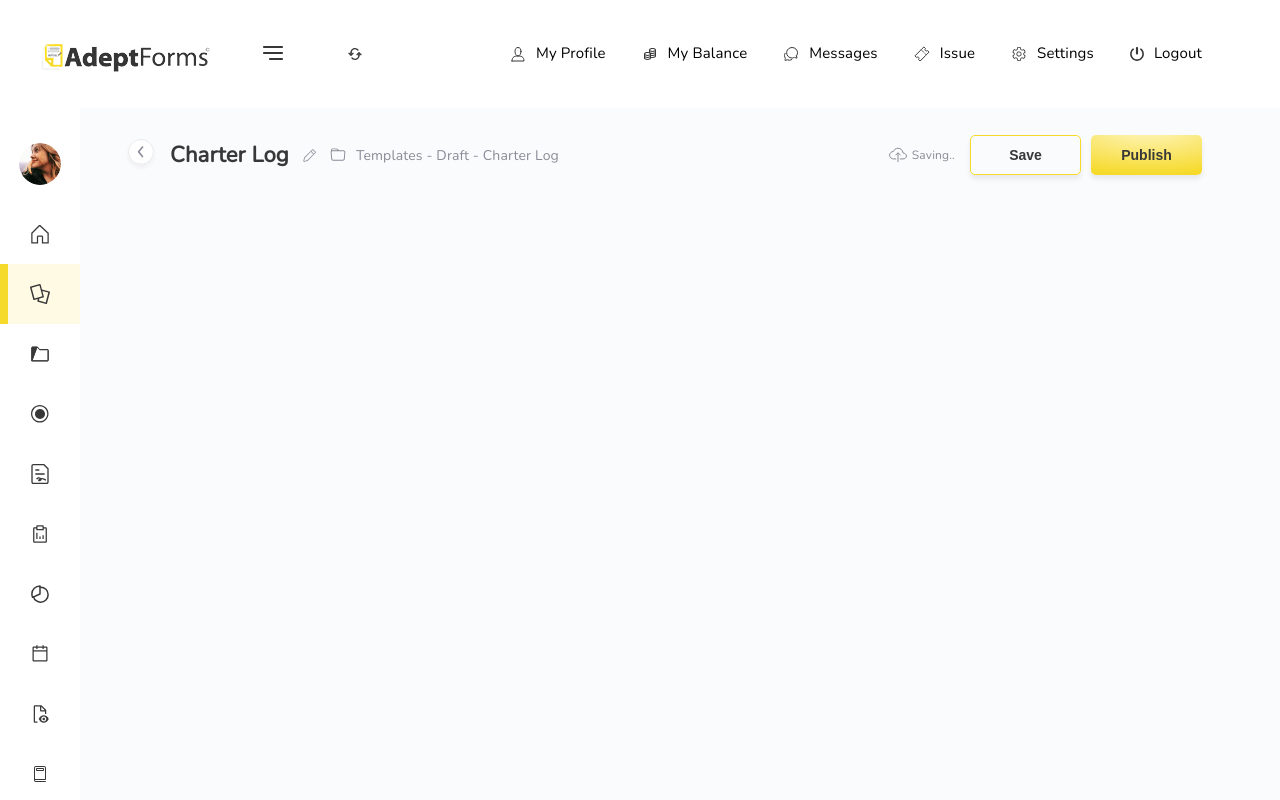
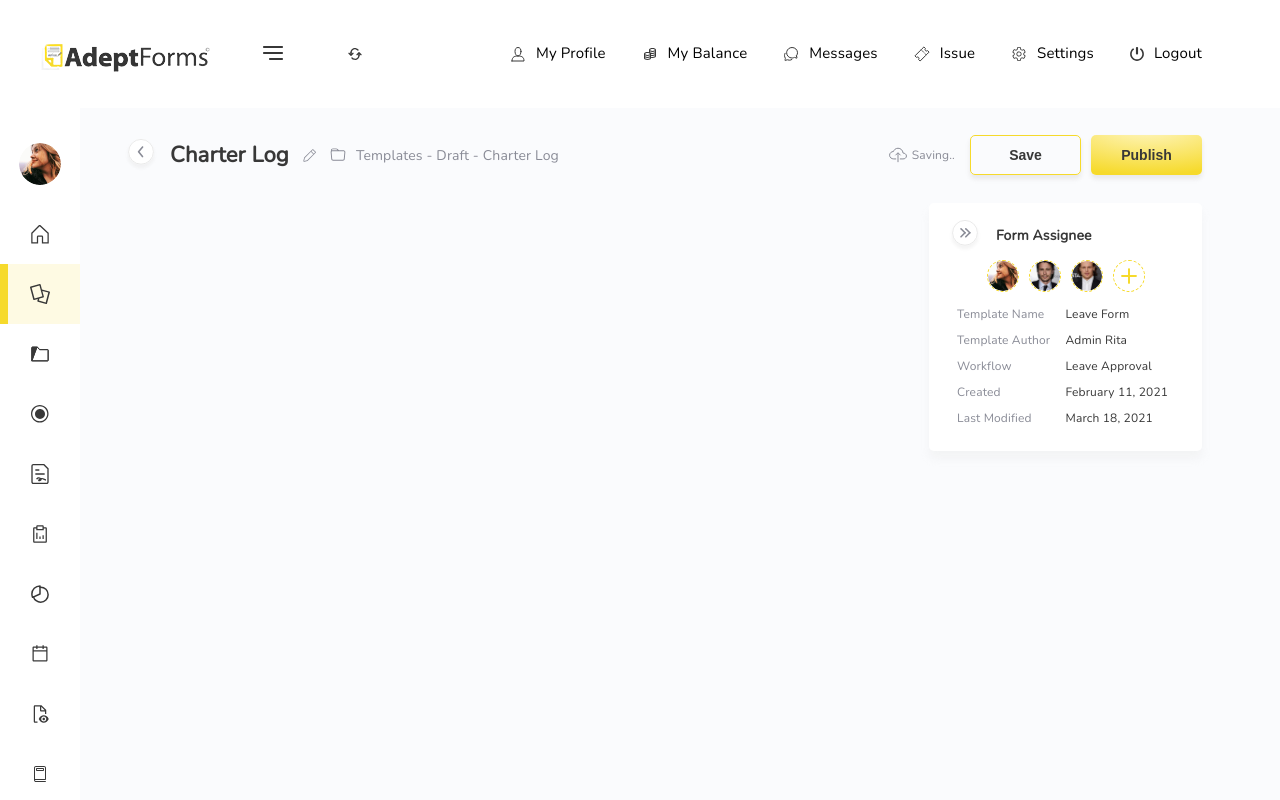
Before and after one commit to Fathoni17/test-giv, a React (Create React App) app: page / in a window 1280 px wide. Shown: the top 800 px of the page. Built offline with nearby package versions, Linux system fonts and the light colour scheme.

Commit message:
Implement form assignee

```diff
--- /dev/null
+++ b/src/components/form-info.tsx
@@ -0,0 +1,38 @@
+import React from "react";
+import { UserProfilePic, SidePaneCard } from ".";
+import '../style/form-info.css';
+import plus_ic from '../assets/svg/icons/plus-ic.svg';
+import user1 from '../assets/png/user1.png';
+import user2 from '../assets/png/user2.png';
+import user3 from '../assets/png/user3.png';
+
+interface DetailItemData { label: string, value: string };
+export const FormInformation = () => {
+    const data: DetailItemData[] = [
+        { label: 'Template Name', value: 'Leave Form'},
+        { label: 'Template Author', value: 'Admin Rita'},
+        { label: 'Workflow', value: 'Leave Approval'},
+        { label: 'Created', value: 'February 11, 2021'},
+        { label: 'Last Modified', value: 'March 18, 2021'},
+    ];
+    return (
+        <SidePaneCard className='form-info-container'>
+            <div className='users'>
+                <UserProfilePic image={user1} size={32} highlight={true} />
+                <UserProfilePic image={user2} size={32} highlight={false} />
+                <UserProfilePic image={user3} size={32} highlight={false} />
+                <div className='add-user-assignee'>
+                    <img src={plus_ic} alt="plus-icon" />
+                </div>
+            </div>
+            <div className='details'>
+                {data.map( ({label, value}) => {
+                    return <div className='detail-item'>
+                        <p className='label'>{label}</p>
+                        <p className='value'>{value}</p>
+                    </div>
+                })}
+            </div>
+        </SidePaneCard>
+    )
+}
--- a/src/components/index.ts
+++ b/src/components/index.ts
@@ -3,3 +3,5 @@ export * from './user-profile-pic';
 export * from './header';
 export * from './menu-bar';
 export * from './title-bar';
+export * from './form-info';
+export * from './side-pane-card';
--- /dev/null
+++ b/src/components/side-pane-card.tsx
@@ -0,0 +1,20 @@
+import React from "react";
+import form_ic from '../assets/svg/icons/form-info-ic.svg';
+import '../style/side-pane-card.css';
+
+interface SidePaneCardParams {
+    children?: any
+    className?: string
+}
+
+export const SidePaneCard = ({children, className}: SidePaneCardParams) => {
+    return (
+        <div className={'side-pane-card-container '.concat(className ?? '')}>
+        <div className='title'>
+            <img src={form_ic} alt="side-pane-card-icon" />
+            <p>Form Assignee</p>
+        </div>
+        {children}
+    </div>
+    );
+}
--- a/src/pages/page-editor.tsx
+++ b/src/pages/page-editor.tsx
@@ -1,5 +1,5 @@
 import React from 'react';
-import { HeaderContainer, MenuBar, TitleBar } from '../components'
+import { HeaderContainer, MenuBar, TitleBar, FormInformation } from '../components'
 
 export const PageEditor = () => {
     return (
@@ -14,7 +14,9 @@ export const PageEditor = () => {
                             <div className='thumbnail'></div>
                             <div className='workspace'></div>
                         </div>
-                        <div className='side-pane'></div>
+                        <div className='side-pane'>
+                            <FormInformation />
+                        </div>
                     </div>
                 </div>
             </div>
--- a/src/style/app.css
+++ b/src/style/app.css
@@ -56,14 +56,14 @@ body {
     display: flex;
     height: 100%;
     width: 273px;
-    padding: 0 78px 0 35px;
+    margin: 0 78px 0 35px;
 }
 
 .main-container .main-pane .thumbnail {
     display: flex;
     height: 100%;
     width: 235px;
-    padding: 0 35px 0 45px;
+    margin: 0 35px 0 45px;
 }
 
 .main-container .main-pane .workspace {
--- /dev/null
+++ b/src/style/form-info.css
@@ -0,0 +1,47 @@
+.form-info-container .users {
+    display: flex;
+    justify-content: center;
+    align-items: center;
+    margin: 8px auto 14px auto;
+}
+.form-info-container .users .user-pic,
+.form-info-container .users .add-user-assignee {
+    margin: 0 5px;
+    height: 32px;
+    width: 32px;
+    display: flex;
+    justify-content: center;
+    align-items: center;
+    border-radius: 32px;
+    border: 1px dashed #F6DA2B;
+    box-sizing: border-box;
+}
+.form-info-container .users .add-user-assignee img {
+    height: 18px;
+    width: 18px;
+}
+
+.form-info-container .detail-item {
+    display: flex;
+    flex-direction: row;
+    margin: 10px 8px;
+}
+.form-info-container .detail-item:last-child,
+.form-info-container .detail-item:first-child {
+    margin: 0 8px;
+}
+.form-info-container .detail-item .label,
+.form-info-container .detail-item .value {
+    margin: 0;
+    flex: 1;
+    font-family: Nunito;
+    font-style: normal;
+    font-weight: normal;
+    font-size: 12px;
+    line-height: 16px;
+
+    color: #383838;
+}
+.form-info-container .detail-item .label {
+    color: #898B96;
+}
--- /dev/null
+++ b/src/style/side-pane-card.css
@@ -0,0 +1,29 @@
+.side-pane-card-container {
+    width: 100%;
+    height: 248px;
+
+    background: #FFFFFF;
+
+    box-shadow: 0px 8px 8px rgba(229, 229, 229, 0.3);
+    border-radius: 5px;
+    padding: 17px 20px;
+    margin: 0 0 22px;
+}
+.side-pane-card-container .title {
+    display: flex;
+    align-items: center;
+}
+.side-pane-card-container .title img {
+    width: 32px;
+    height: 32px;
+    margin: 0 15px 0 0;
+}
+.side-pane-card-container .title p {
+    margin: 0;
+    font-family: Nunito;
+    font-style: normal;
+    font-weight: bold;
+    font-size: 14px;
+    line-height: 19px;
+    color: #383838;
+}
```
Also changed, not shown: src/assets/svg/icons/form-info-ic.svg (added), src/assets/svg/icons/plus-ic.svg (added).
